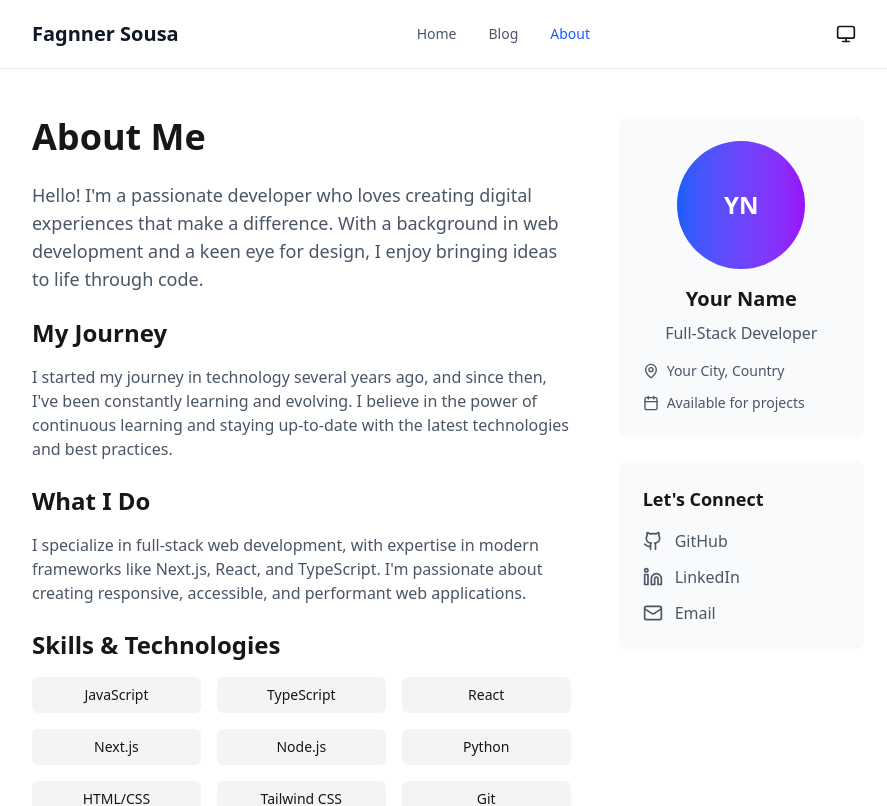
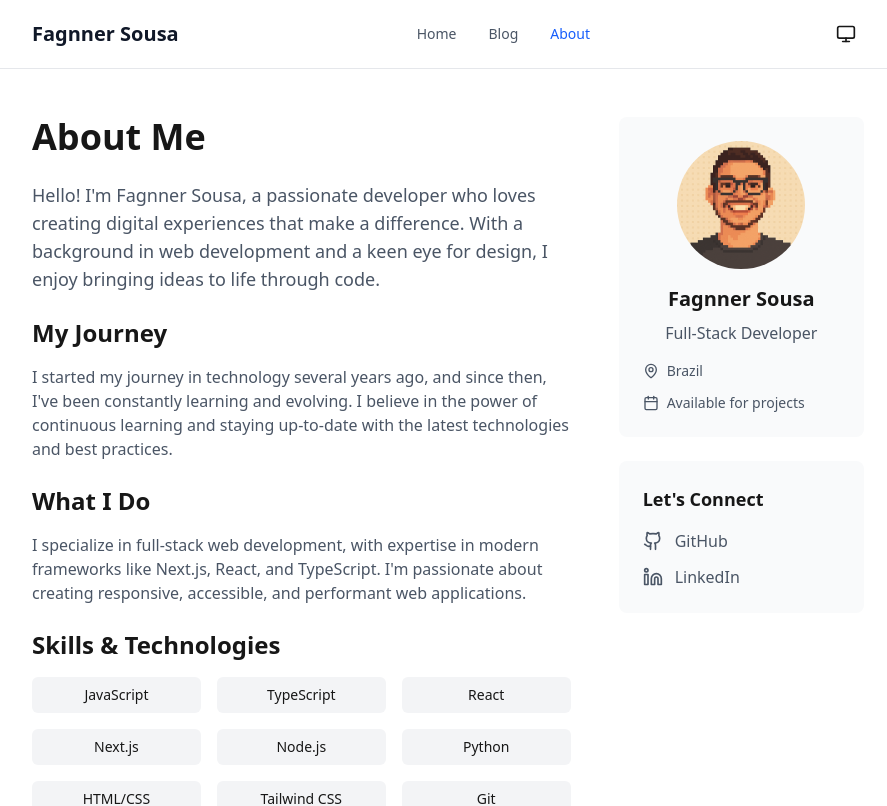
Before and after one commit to fassousa/fassousa.github.io, a Next.js app: page /about in a window 1280 px wide. Shown: the top 806 px of the page, without its empty margins (192-1079 px from the left). Built offline with nearby package versions, Linux system fonts and the light colour scheme.

Commit message:
Update about page with correct links, name, and profile photo

```diff
--- a/src/app/about/page.tsx
+++ b/src/app/about/page.tsx
@@ -1,8 +1,9 @@
-import { Github, Linkedin, Mail, MapPin, Calendar } from 'lucide-react';
+import { Github, Linkedin, MapPin, Calendar } from 'lucide-react';
+import Image from 'next/image';
 
 export const metadata = {
-  title: 'About - Your Personal Website',
-  description: 'Learn more about me, my background, and what I do.',
+  title: 'About - Fagnner Sousa',
+  description: 'Learn more about Fagnner Sousa, his background, and what he does.',
 };
 
 export default function AboutPage() {
@@ -15,7 +16,7 @@ export default function AboutPage() {
 
           <div className="prose prose-gray dark:prose-invert max-w-none">
             <p className="text-lg text-gray-600 dark:text-gray-300 mb-6">
-              Hello! I&apos;m a passionate developer who loves creating digital experiences
+              Hello! I&apos;m Fagnner Sousa, a passionate developer who loves creating digital experiences
               that make a difference. With a background in web development and a keen
               eye for design, I enjoy bringing ideas to life through code.
             </p>
@@ -66,10 +67,16 @@ export default function AboutPage() {
           <div className="sticky top-24">
             {/* Profile Card */}
             <div className="bg-gray-50 dark:bg-gray-800 rounded-lg p-6 mb-6">
-              <div className="w-32 h-32 bg-gradient-to-r from-blue-600 to-purple-600 rounded-full mx-auto mb-4 flex items-center justify-center text-white text-2xl font-bold">
-                YN
+              <div className="w-32 h-32 mx-auto mb-4 relative">
+                <Image
+                  src="/profile.webp"
+                  alt="Fagnner Sousa"
+                  width={128}
+                  height={128}
+                  className="rounded-full object-cover"
+                />
               </div>
-              <h3 className="text-xl font-semibold text-center mb-2">Your Name</h3>
+              <h3 className="text-xl font-semibold text-center mb-2">Fagnner Sousa</h3>
               <p className="text-gray-600 dark:text-gray-300 text-center mb-4">
                 Full-Stack Developer
               </p>
@@ -77,7 +84,7 @@ export default function AboutPage() {
               <div className="space-y-3">
                 <div className="flex items-center text-sm text-gray-600 dark:text-gray-300">
                   <MapPin className="h-4 w-4 mr-2" />
-                  Your City, Country
+                  Brazil
                 </div>
                 <div className="flex items-center text-sm text-gray-600 dark:text-gray-300">
                   <Calendar className="h-4 w-4 mr-2" />
@@ -91,7 +98,7 @@ export default function AboutPage() {
               <h3 className="text-lg font-semibold mb-4">Let&apos;s Connect</h3>
               <div className="space-y-3">
                 <a
-                  href="https://github.com/yourusername"
+                  href="https://github.com/fassousa"
                   target="_blank"
                   rel="noopener noreferrer"
                   className="flex items-center text-gray-600 dark:text-gray-300 hover:text-blue-600 dark:hover:text-blue-400 transition-colors"
@@ -100,20 +107,13 @@ export default function AboutPage() {
                   GitHub
                 </a>
                 <a
-                  href="https://linkedin.com/in/yourusername"
+                  href="https://www.linkedin.com/in/fagnnersousa/?locale=en_US"
                   target="_blank"
                   rel="noopener noreferrer"
                   className="flex items-center text-gray-600 dark:text-gray-300 hover:text-blue-600 dark:hover:text-blue-400 transition-colors"
                 >
                   <Linkedin className="h-5 w-5 mr-3" />
                   LinkedIn
-                </a>
-                <a
-                  href="mailto:your.email@example.com"
-                  className="flex items-center text-gray-600 dark:text-gray-300 hover:text-blue-600 dark:hover:text-blue-400 transition-colors"
-                >
-                  <Mail className="h-5 w-5 mr-3" />
-                  Email
                 </a>
               </div>
             </div>
```
Also changed, not shown: public/profile.webp (added).
